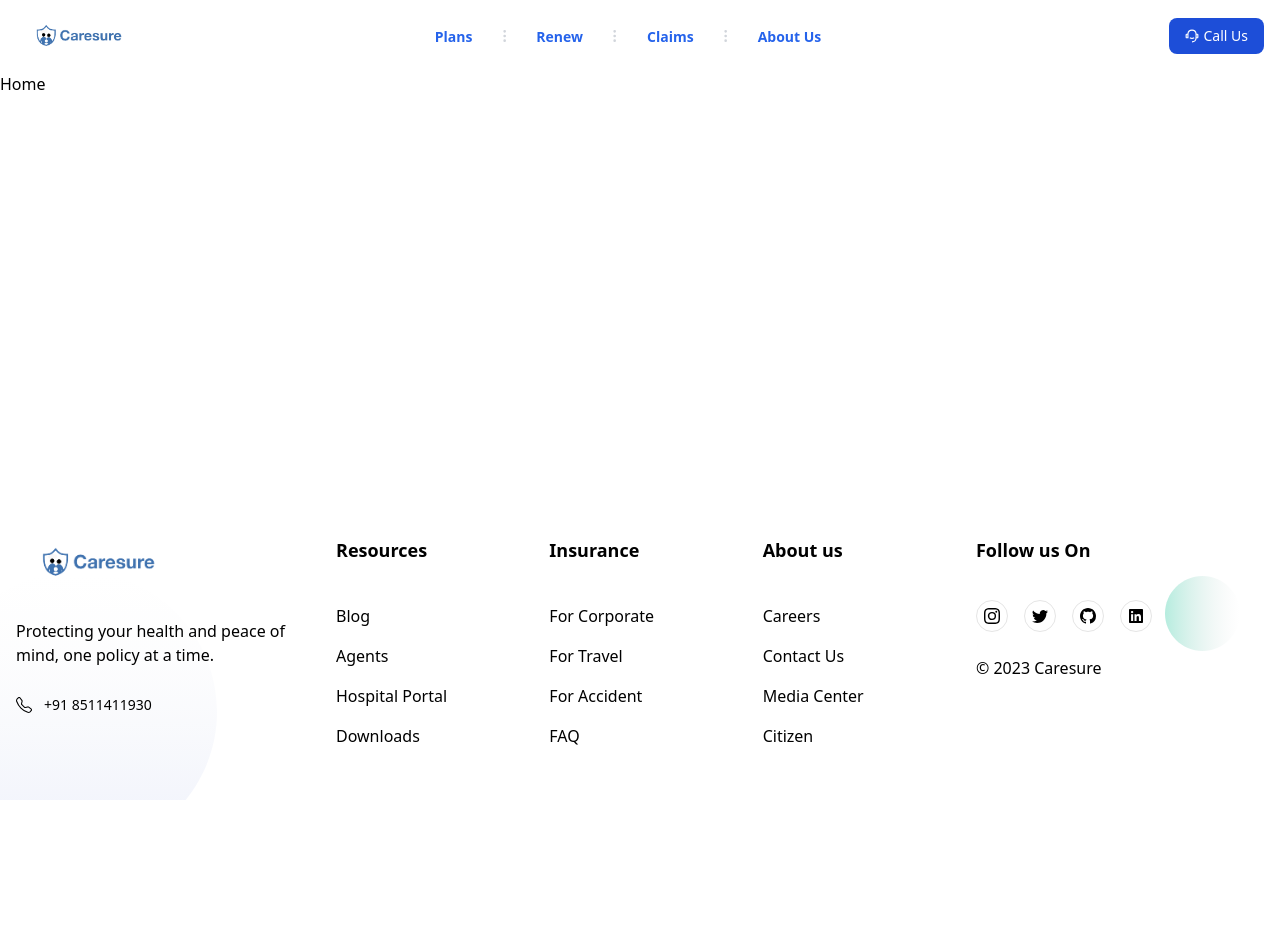
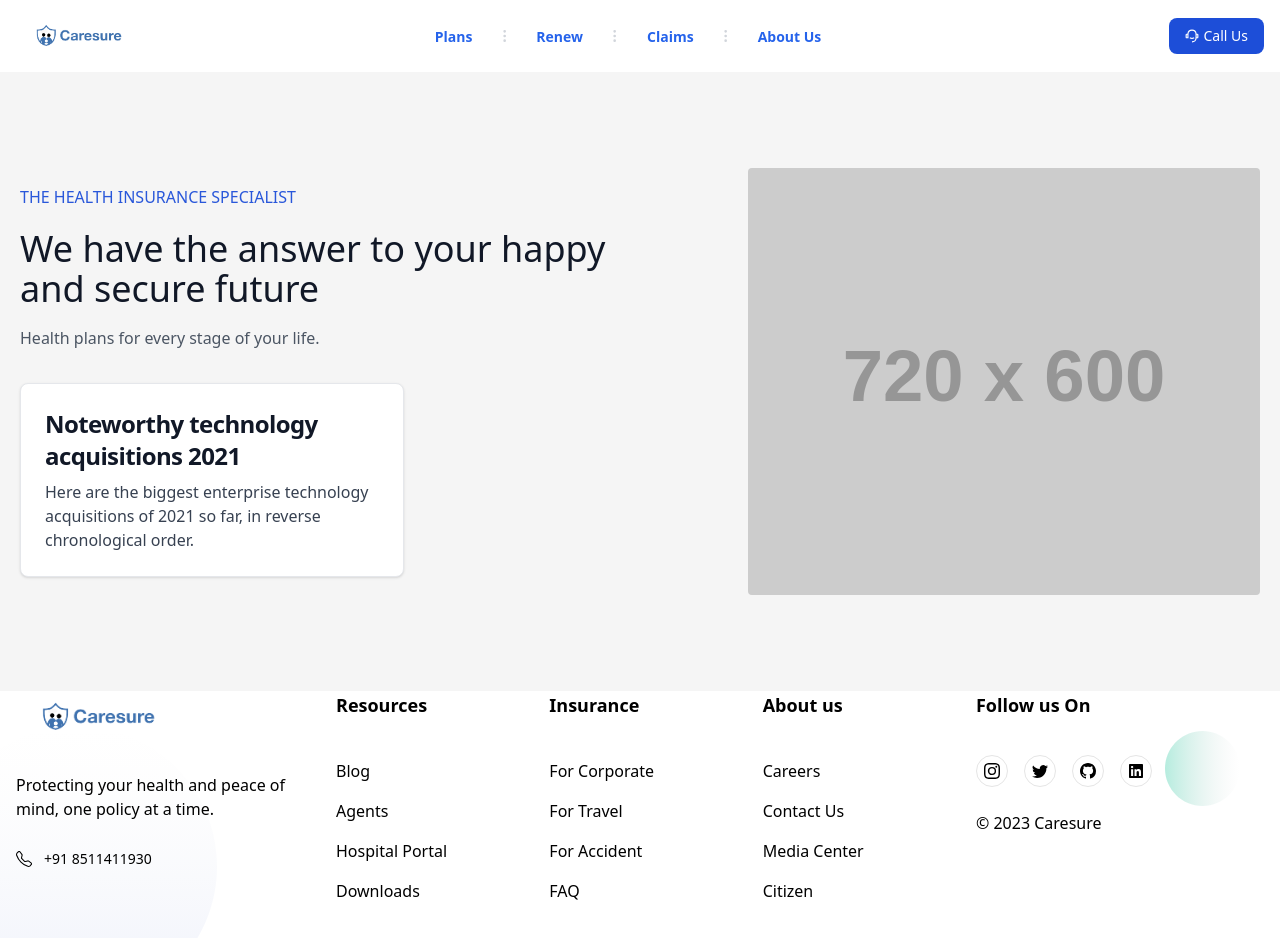
Before and after one commit to mirajsankdecha/Caresure-Health-Insurance, a React (Create React App) app: page / in a window 1280 px wide. Shown: the top 938 px of the page. Before the commit the page ends 800 px from the top, so only its background shows below. Built offline with nearby package versions, Linux system fonts and the light colour scheme.

Commit message:
Error page and Header in Home Created

```diff
--- a/src/App.js
+++ b/src/App.js
@@ -7,10 +7,11 @@
 import Claims from "./Pages/Claims/Claims.js";
 import About from "./Pages/About/About.js";
 import Footer from "./Pages/Footer/Footer.js";
+import Error from "./Pages/Error/Error.js";
 const App = () => {
   return (
     <>
-      <div className="min-h-screen flex flex-col">
+      <div className="min-h-screen flex flex-col bg-[#F5F5F5]">
         <Navbar />
         <Routes>
           <Route path="/" index element={<Home />} />
@@ -18,6 +19,7 @@
           <Route path="/renew" element={<Renew />} />
           <Route path="/claims" element={<Claims />} />
           <Route path="/about" element={<About />} />
+          <Route path="*" element={<Error />} />
         </Routes>
         <Footer />
       </div>
--- /dev/null
+++ b/src/Pages/Error/Error.css
@@ -0,0 +1,35 @@
+.page_404 {
+  padding: 40px 0;
+  background: #fff;
+  font-family: "Arvo", serif;
+}
+
+.page_404 img {
+  width: 100%;
+}
+
+.four_zero_four_bg {
+  background-image: url(https://cdn.dribbble.com/users/285475/screenshots/2083086/dribbble_1.gif);
+  height: 510px;
+  background-position: center;
+  background-repeat: no-repeat;
+}
+
+.four_zero_four_bg h1 {
+  font-size: 80px;
+}
+
+.four_zero_four_bg h3 {
+  font-size: 80px;
+}
+
+.link_404 {
+  color: #fff !important;
+  padding: 10px 20px;
+  background: #39ac31;
+  margin: 20px 0;
+  display: inline-block;
+}
+.contant_box_404 {
+  margin-top: -50px;
+}
--- /dev/null
+++ b/src/Pages/Error/Error.js
@@ -0,0 +1,30 @@
+import React from 'react'
+import './Error.css'
+const Error = () => {
+  return (
+    <div>
+      <section className="page_404">
+        <div className="container">
+          <div className="row">
+            <div className="col-sm-12 ">
+              <div className="col-sm-10 col-sm-offset-1  text-center">
+                <div className="four_zero_four_bg">
+                  <h1 className="text-center ">404</h1>
+                </div>
+                <div className="contant_box_404">
+                  <h3 className="h2">Look like you're lost</h3>
+                  <p>the page you are looking for not avaible!</p>
+                  <a href="/" className="link_404">
+                    Go to Home
+                  </a>
+                </div>
+              </div>
+            </div>
+          </div>
+        </div>
+      </section>
+    </div>
+  );
+}
+
+export default Error
--- /dev/null
+++ b/src/Pages/Home/Header.js
@@ -0,0 +1,48 @@
+import React from "react";
+
+const Header = () => {
+  return (
+    <div>
+      <section className="text-gray-600 body-font">
+        <div className="container mx-auto flex px-5 py-24 md:flex-row flex-col items-center">
+          <div className="lg:flex-grow md:w-1/2 lg:pr-24 md:pr-16 flex flex-col md:items-start md:text-left mb-16 md:mb-0 items-center text-center">
+            <div className="text-blue-700/95 mb-5">
+              THE HEALTH INSURANCE SPECIALIST
+            </div>
+            <h1 className="title-font sm:text-4xl text-3xl mb-4 font-medium text-gray-900">
+              We have the answer to your happy
+              <br className="hidden lg:inline-block" />
+              and secure future
+            </h1>
+            <p className="mb-8 leading-relaxed">
+              Health plans for every stage of your life.
+            </p>
+            <div className="flex justify-center">
+              <a
+                href="/"
+                className="block max-w-sm p-6 bg-white border border-gray-200 rounded-lg shadow  light:bg-gray-800 light:border-gray-700"
+              >
+                <h5 className="mb-2 text-2xl font-bold tracking-tight text-gray-900 dark:text-white">
+                  Noteworthy technology acquisitions 2021
+                </h5>
+                <p className="font-normal text-gray-700 dark:text-gray-400">
+                  Here are the biggest enterprise technology acquisitions of
+                  2021 so far, in reverse chronological order.
+                </p>
+              </a>
+            </div>
+          </div>
+          <div className="lg:max-w-lg lg:w-full md:w-1/2 w-5/6">
+            <img
+              className="object-cover object-center rounded"
+              alt="hero"
+              src="https://dummyimage.com/720x600"
+            />
+          </div>
+        </div>
+      </section>
+    </div>
+  );
+};
+
+export default Header;
--- a/src/Pages/Home/Home.js
+++ b/src/Pages/Home/Home.js
@@ -1,8 +1,9 @@
 import React from 'react'
+import Header from './Header';
 const Home = () => {
   return (
-    <div>
-      Home
+    <div >
+      <Header />
     </div>
   );
 }
```
